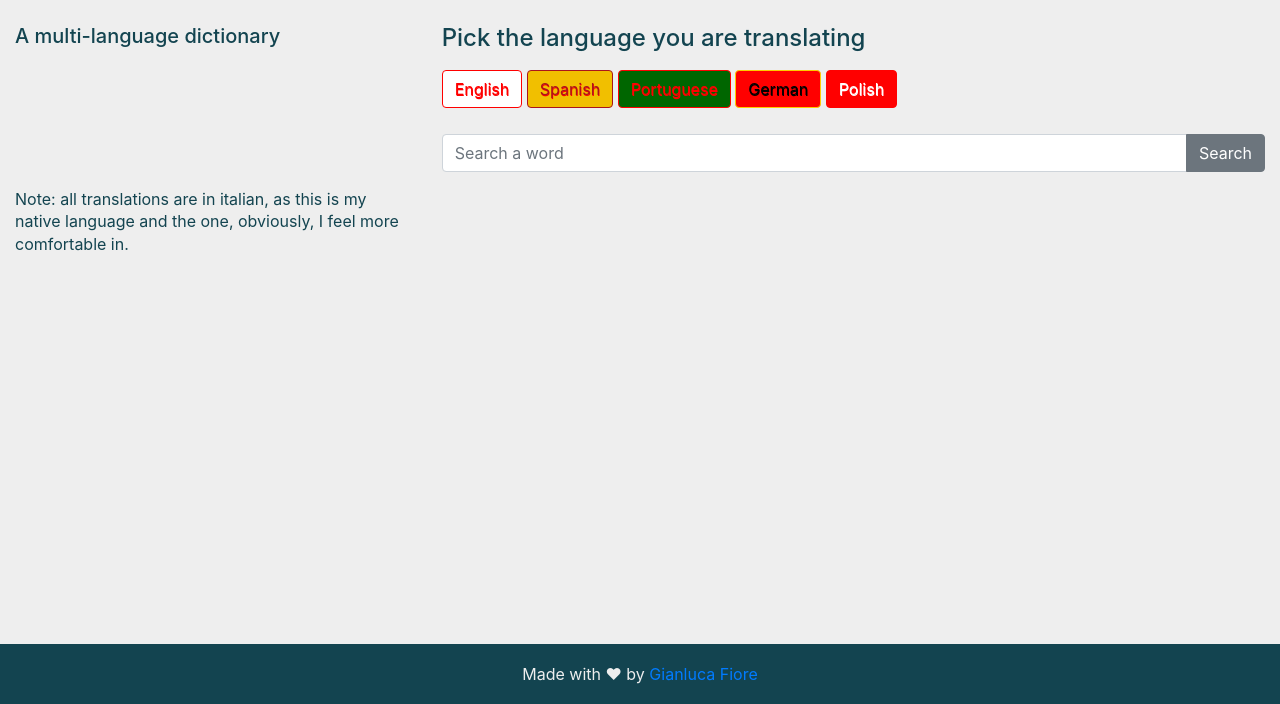
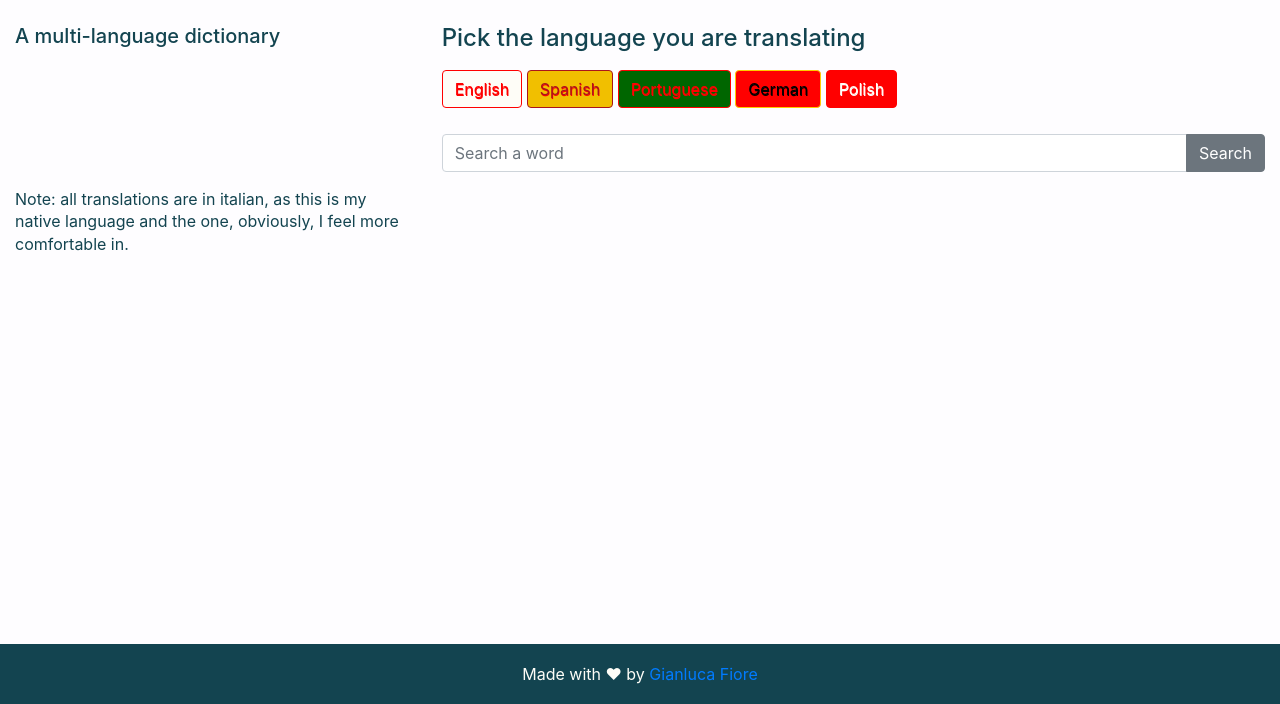
Before and after one commit to Donearm/selfdictionary, a plain HTML site: page index.html in a window 1280 px wide. Shown: the part 96-800 px from the top of the page. Drawn offline with nearby package versions, Linux system fonts and the light colour scheme.

Commit message:
change to white background

```diff
--- a/css/main.css
+++ b/css/main.css
@@ -12,7 +12,7 @@
 
 html, body {
     color: #134450;
-	background-color: #eeeeee;
+	background-color: #fefdff;
     font-size: 1em;
     line-height: 1.4;
 }
@@ -89,7 +89,7 @@ textarea {
 
 .browserupgrade {
     margin: 0.2em 0;
-    background: #ccc;
+    background: #fefdf7;
     color: #000;
     padding: 0.2em 0;
 }
@@ -106,7 +106,7 @@ textarea {
   height: 60px;
   line-height: 60px; /* Vertically center the text there */
   text-align: center;
-  color: #eeeeee;
+  color: #fefdf7;
   background-color: #134450;
 }
 
@@ -127,7 +127,7 @@ textarea {
 }
 #englishbtn {
 	border-color: #ff0000;
-	background-color: #ffffff;
+	background-color: #fefdf7;
 	color: #ff0000;
 	text-shadow: 0.5px 0.5px red;
 }
@@ -152,7 +152,7 @@ textarea {
 #polishbtn {
     border-color: #ff0000;
 	background-color: #ff0000;
-    color: #ffffff;
+    color: #fefdf7;
 	text-shadow: 0.5px 0.5px white;
 }
 
```
